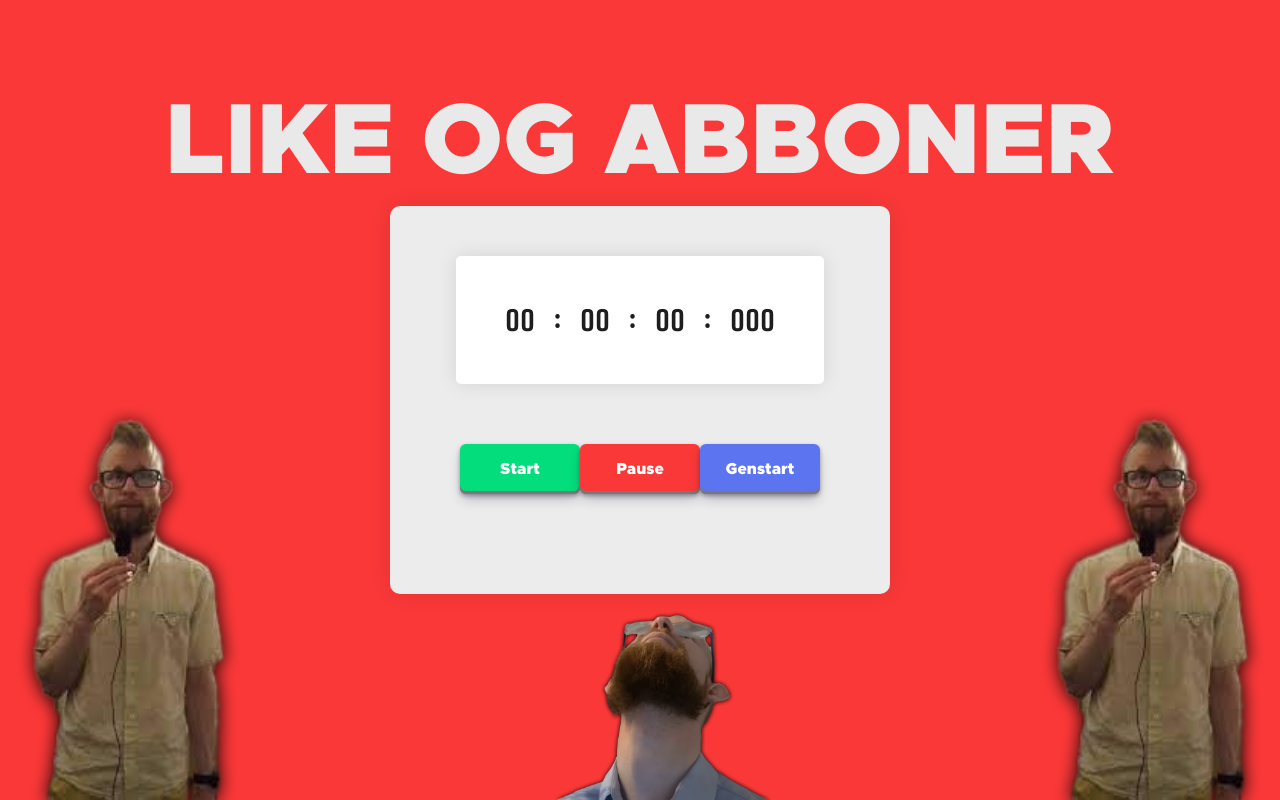
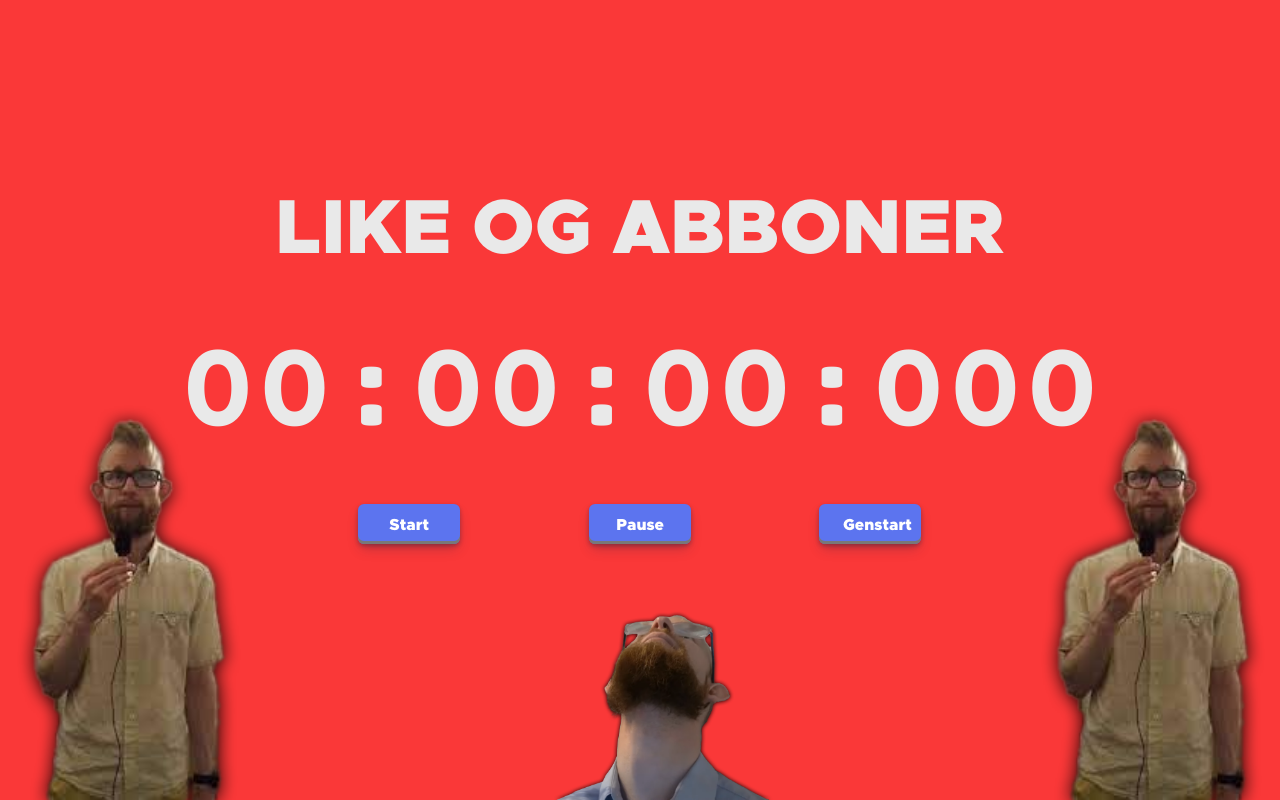
Before and after one commit to manipou/lll-timer, a plain HTML site: page index.html in a window 1280 px wide. Drawn offline with Linux system fonts and the light colour scheme.

Commit message:
KÆMPE UPDATE

```diff
--- a/index.html
+++ b/index.html
@@ -3,21 +3,19 @@
 <head>
     <meta charset="UTF-8">
     <meta name="viewport" content="width=device-width, initial-scale=1.0">
-    <title>Stop-Ur</title>
+    <title>Lasse Lund Larsen - StopUr</title>
     <link rel="stylesheet" href="style.css">
 </head>
 
 <body>
     LIKE OG ABBONER
     <div class="container">
-        <div class="timer-display">
-            00 : 00 : 00 : 000
-        </div>
-        <div class="buttons">
-            <button id="start-timer">Start</button>
-            <button id="pause-timer">Pause</button>
-            <button id="reset-timer">Genstart</button>
-        </div>
+        00:00:00:000
+    </div>
+    <div class="buttons">
+        <button id="start-timer">Start</button>
+        <button id="pause-timer">Pause</button>
+        <button id="reset-timer">Genstart</button>
     </div>
 
     <script src="script.js"></script>
--- a/script.js
+++ b/script.js
@@ -1,5 +1,5 @@
 let [milliseconds, seconds, minutes, hours] = [0, 0, 0, 0];
-let timeRef = document.querySelector('.timer-display');
+let timeRef = document.querySelector('.container');
 let int = null;
 
 document.getElementById('start-timer').addEventListener('click',
@@ -19,7 +19,7 @@ document.getElementById('reset-timer').addEventListener('click',
 () => {
     clearInterval(int);
     [milliseconds, seconds, minutes, hours] = [0, 0, 0, 0];
-    timeRef.innerHTML = '00 : 00 : 00 : 000';
+    timeRef.innerHTML = '00:00:00:000';
 });
 
 function displayTimer() {
@@ -47,5 +47,5 @@ function displayTimer() {
         ? '0' + milliseconds
         : milliseconds;
 
-    timeRef.innerHTML = `${h} : ${m} : ${s} : ${ms}`;
+    timeRef.innerHTML = `${h}:${m}:${s}:${ms}`;
 }
--- a/style.css
+++ b/style.css
@@ -4,8 +4,8 @@
 }
 
 @font-face {
-    font-family: 'monofonto';
-    src: url(fonts/monofonto.otf);
+    font-family: 'courierprime';
+    src: url(fonts/courier-prime-sans.bold.ttf);
 }
 
 *,
@@ -21,63 +21,46 @@ body {
     background-repeat: no-repeat, no-repeat, no-repeat; /* Prevent the images from repeating */
     background-size: 20%, 20%, 30%; /* Set the size for each image */
     background-position: bottom left, bottom right, bottom center; /* Position each image */
-    font-size: 12px;
-    line-height: 1.6;
     color: #e9e9e9;
     background-color: #fa3838;
     height: 100vh;
     width: 100vw; /* Use 100vw for full width */
     font-family: 'Metropolis', sans-serif;
-    font-size: 100px;
+    font-size: 6vw;
     display: flex;
     justify-content: center; /* Center horizontally */
     align-items: flex-start; /* Align items at the top */
-    padding-top: 5%; /* Add some padding at the top */
+    padding-top: 15%; /* Add some padding at the top */
     text-align: center; /* Center the text */
+    overflow: hidden; /* Prevent scrolling */
 }
 
 .container {
-    background-color: #ececec;
-    width: 25%;
-    min-width: 500px;
+    background-color: #ececec00;
+    width: 100vw;
     position: absolute;
     transform: translate(-50%, -50%);
     top: 50%;
     left: 50%;
-    padding: 50px;
-    padding-bottom: 100px;
-    border-radius: 10px;
-    box-shadow: 0 0 20px rgba(0, 0, 0, 0.1);
-}
-
-.timer-display {
-    image-rendering: pixelated;
-    position: relative;
-    width: 92%;
-    color: #1e1e1e;
-    background: #ffffff;
-    left: 4%;
-    top: 15%;
-    font-family: 'monofonto', Courier, monospace; /* Use a monospace font */
-    font-size: 30px;
-    padding: 40px;
-    display: flex;
-    align-items: center;
-    justify-content: space-around;
-    border-radius: 5px;
-    box-shadow: 0 0 20px rgba(0, 0, 0, 0.1);
+    color: #e9e9e9;
+    font-size: 10vw;
+    font-family: 'courierprime', sans-serif;
 }
 
 .buttons {
     width: 90%;
-    margin: 60px auto 0 auto;
+    margin: 0 auto;
     display: flex;
-    justify-content: space-around;
+    justify-content: center;
+    position: absolute;
+    bottom: 32vh;
+    left: 50%;
+    transform: translateX(-50%);
 }
 
 .buttons button {
-    width: 140px;
-    height: 50px;
+    width: 8vw;
+    height: 5vh;
     font-family: 'Metropolis', sans-serif;
     display: inline-block;
     outline: none;
@@ -90,21 +73,14 @@ body {
     background: #5c74ef;
     line-height: 1.15;
     font-size: 16px;
-    will-change: box-shadow,transform;
+    will-change: box-shadow, transform;
     box-shadow: 0px 2px 4px rgb(45 35 66 / 40%), 0px 7px 13px -3px rgb(45 35 66 / 30%), inset 0px -3px 0px #787878;
-    transition: box-shadow 0.15s ease,transform 0.15s ease;
-}
-
-.buttons button:nth-last-child(2) {
-    background-color: #fa3838;
-}
-
-.buttons button:nth-last-child(3) {
-    background-color: #04dd7b;
+    transition: box-shadow 0.15s ease, transform 0.15s ease;
+    margin: 0 5vw; /* Reduced margin to create less space between buttons */
 }
 
 .buttons button:hover {
     transition: all .1s ease;
-    box-shadow: 0 0 0 0 #fff, 0 0 0 3px #1de9b6;
+    box-shadow: 0 0 0 0 #ffffff, 0 0 0 3px #afbeff;
     transform: translateY(-2px);
 }
```
Also changed, not shown: fonts/courier-prime-sans.bold.ttf (added).
